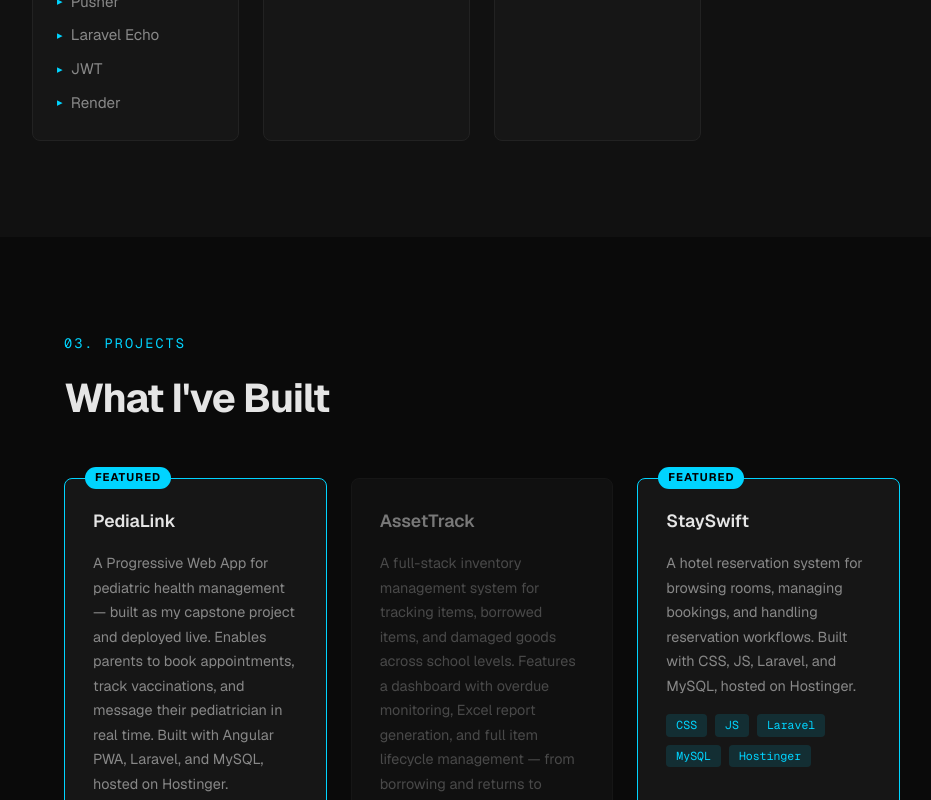
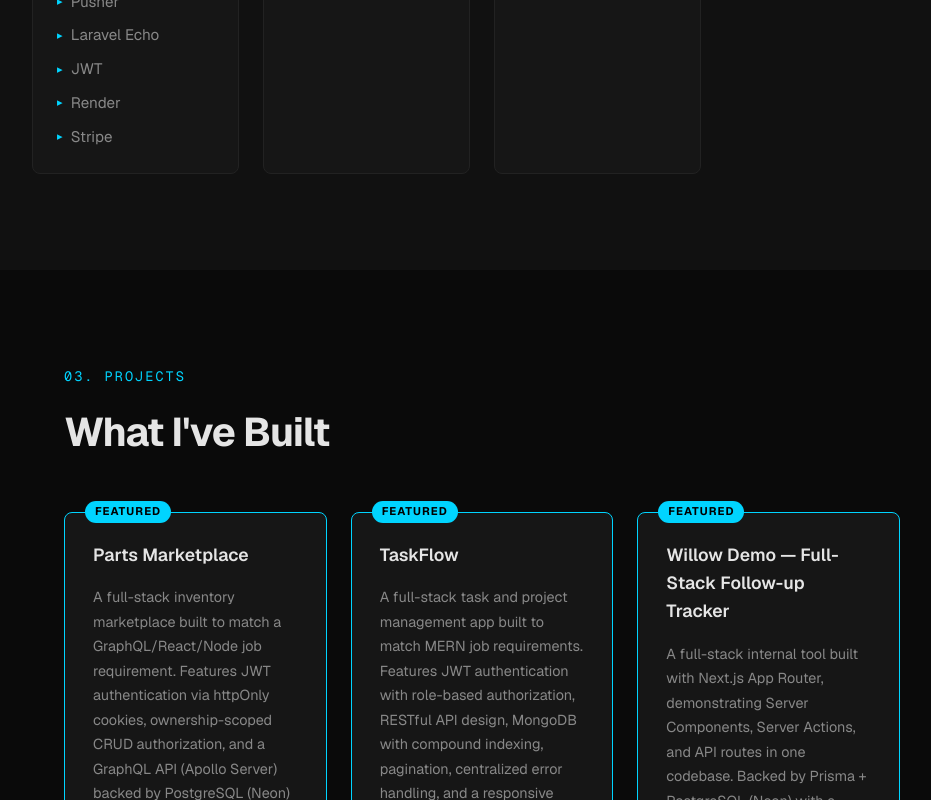
Before and after one commit to alexiseluzon/Portfolio, a Next.js app: page / in a window 1280 px wide. Shown: the part 2940-3740 px from the top of the page, without its empty margins (158-1089 px from the left). Built offline with nearby package versions, Linux system fonts and the light colour scheme.

Commit message:
Updates in my school projects

```diff
--- a/components/Projects.tsx
+++ b/components/Projects.tsx
@@ -1,34 +1,6 @@
 "use client";
 
 const projects = [
-  {
-    title: "PediaLink",
-    description:
-      "A Progressive Web App for pediatric health management — built as my capstone project and deployed live. Enables parents to book appointments, track vaccinations, and message their pediatrician in real time. Built with Angular PWA, Laravel, and MySQL, hosted on Hostinger.",
-    tags: ["Angular PWA", "Laravel", "MySQL", "Hostinger", "Vercel", "Pusher", "Laravel Echo"],
-    link: "https://pedialink.site",
-    vercelLink: "https://pedia-link.vercel.app",
-    github: "https://github.com/alexiseluzon/PediaEaseFrontend",
-    featured: true,
-  },
-  {
-    title: "AssetTrack",
-    description:
-      "A full-stack inventory management system for tracking items, borrowed items, and damaged goods across school levels. Features a dashboard with overdue monitoring, Excel report generation, and full item lifecycle management — from borrowing and returns to damage reporting and repair tracking. Built with Laravel, Vue and Inertia.js",
-    tags: ["Laravel", "Vue", "Inertia.js", "MySQL"],
-    link: "https://inventory-laravel-inertia.pedialink.site",
-    github: "https://github.com/alexiseluzon/Inventory-Laravel-Inertia",
-    featured: false,
-  },
-  {
-    title: "StaySwift",
-    description:
-      "A hotel reservation system for browsing rooms, managing bookings, and handling reservation workflows. Built with CSS, JS, Laravel, and MySQL, hosted on Hostinger.",
-    tags: ["CSS", "JS", "Laravel", "MySQL", "Hostinger"],
-    link: "https://stayswift.pedialink.site",
-    github: "https://github.com/alexiseluzon/LaravelLuminaries-StaySwift-Hotel-Reservation-Application",
-    featured: true,
-  },
   {
   title: "Parts Marketplace",
       description:
@@ -112,6 +84,33 @@ const projects = [
     link: "https://demo-td4j8bty.myshopify.com",
     github: null,
     featured: true,
+  },
+  {
+    title: "PediaLink",
+    description:
+      "A Progressive Web App for pediatric health management, built as my capstone project and deployed live with Angular SSR and offline support. Features a 138-rule clinical vaccine-scheduling engine (dependency chains, interval windows, automatic series-reset for missed boosters), real-time parent-pediatrician messaging via a hand-rolled Pusher HTTP integration, and vaccination records with smart search, PDF export, and print support. Backend migrated critical endpoints from Laravel to a custom PDO REST API with hand-rolled JWT auth for shared-hosting deployment, including an admin analytics dashboard with configurable reporting periods.",
+    tags: ["Angular PWA", "Laravel", "MySQL", "Hostinger", "Vercel", "Pusher", "Laravel Echo"],
+    vercelLink: "https://pedia-link.vercel.app",
+    github: "https://github.com/alexiseluzon/PediaEaseFrontend",
+    featured: false,
+  },
+  {
+    title: "AssetTrack",
+    description:
+      "A full-stack inventory management system for tracking school-level assets across item lifecycle stages. Features automatic overdue detection via request-level middleware, a searchable/sortable inventory table with low-stock threshold flagging, CSV report generation, and a Chart.js dashboard breaking down totals by school level (Junior/Senior High). Built with Laravel, Inertia.js, and Vue.js.",
+    tags: ["Laravel", "Vue", "Inertia.js", "MySQL"],
+    // link: "https://inventory-laravel-inertia.pedialink.site",
+    github: "https://github.com/alexiseluzon/Inventory-Laravel-Inertia",
+    featured: false,
+  },
+  {
+    title: "StaySwift",
+    description:
+      "A Laravel hotel reservation system covering the full booking lifecycle. Features overlap-safe booking with auto-expiry of unpaid reservations via a scheduled task, Stripe Checkout payment integration, a multi-stage reservation lifecycle (pending, accepted, declined, ongoing, completed, cancelled, unattended) with admin reason-tracking, and an admin dashboard with monthly revenue analytics. Built with Laravel, CSS, JS, and MySQL, hosted on Hostinger.",
+    tags: ["CSS", "JS", "Laravel", "Stripe", "Chart.js", "MySQL", "Hostinger"],
+    // link: "https://stayswift.pedialink.site",
+    github: "https://github.com/alexiseluzon/LaravelLuminaries-StaySwift-Hotel-Reservation-Application",
+    featured: false,
   },
 ];
 
--- a/components/Skills.tsx
+++ b/components/Skills.tsx
@@ -26,7 +26,7 @@ const skillGroups = [
   {
     category: "Tools",
     skills: ["Git", "GitHub", "Husky (pre-commit hooks)", "Azure DevOps (CI/CD pipelines)", "VS Code",
-              "Hostinger", "Vercel", "Pusher", "Laravel Echo", "JWT", "Render"],
+              "Hostinger", "Vercel", "Pusher", "Laravel Echo", "JWT", "Render", "Stripe"],
   },
   {
     category: "Mapping/Visualization",
```
